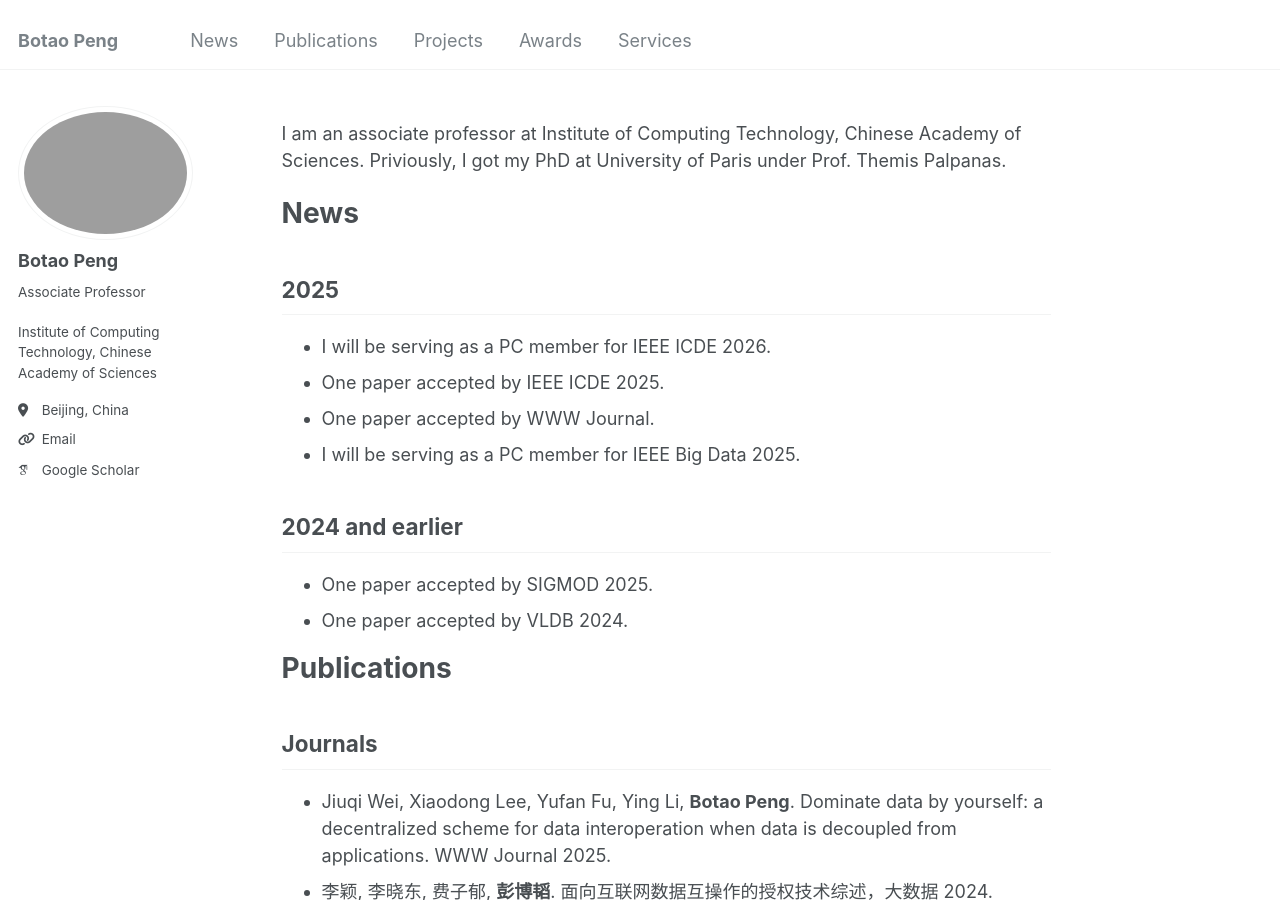
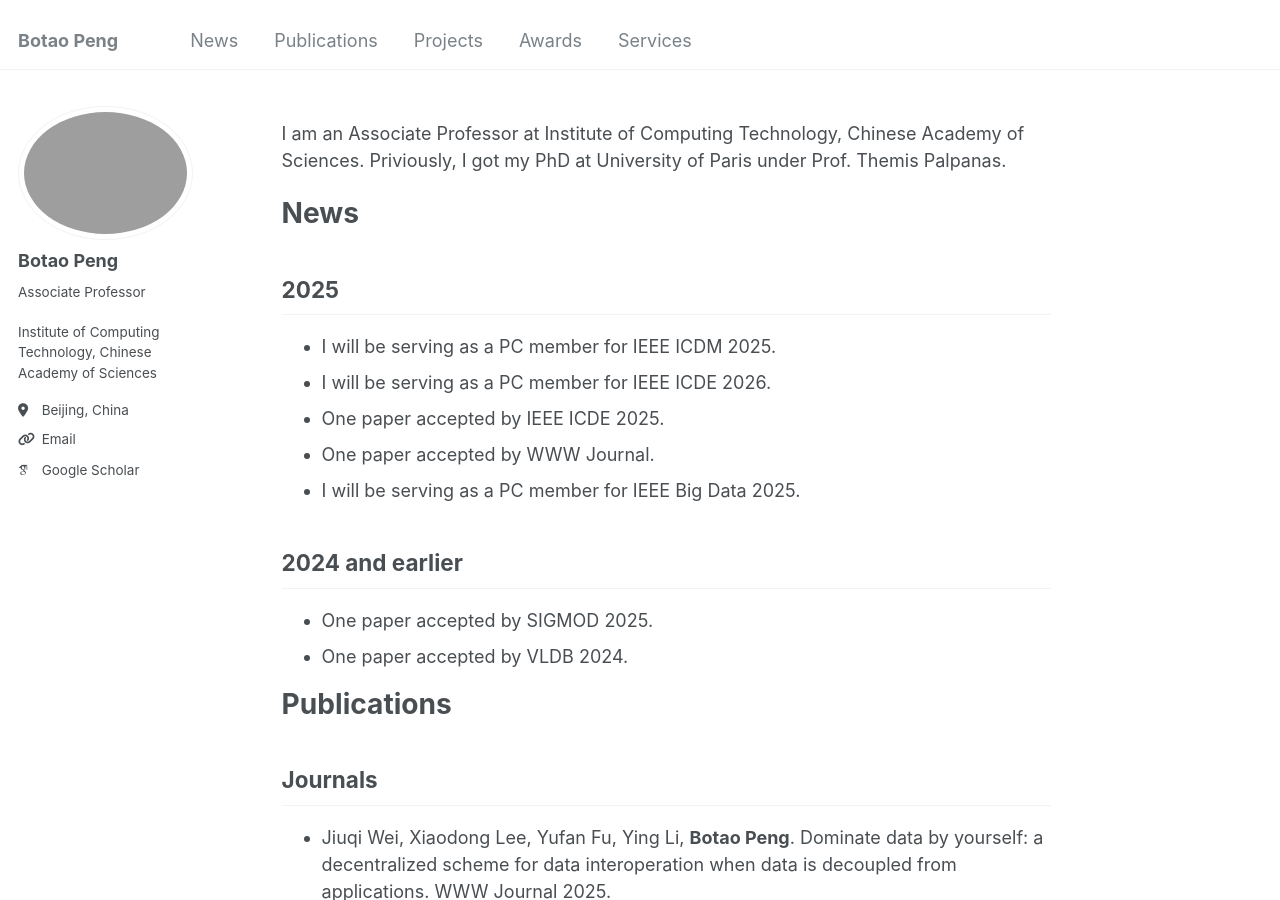
Before and after one commit to BotaoPENG/botaopeng.github.io, a Jekyll site: the page built from _pages/about.md, in a window 1280 px wide and 900 px high. Built offline with Jekyll 4.4.1, drawn with Linux system fonts in a browser that asks for light colours; some web fonts are replaced.

Commit message:
Update about.md

```diff
--- a/_pages/about.md
+++ b/_pages/about.md
@@ -6,13 +6,14 @@ redirect_from:
   - /about/
   - /about.html
 ---
-I am an associate professor at Institute of Computing Technology, Chinese Academy of Sciences.
+I am an Associate Professor at Institute of Computing Technology, Chinese Academy of Sciences.
 Priviously, I got my PhD at University of Paris under Prof. Themis Palpanas.
 
 # News {#news}
 
 ## 2025
 
+- I will be serving as a PC member for IEEE ICDM 2025.
 - I will be serving as a PC member for IEEE ICDE 2026.
 - One paper accepted by IEEE ICDE 2025.
 - One paper accepted by WWW Journal.
```
